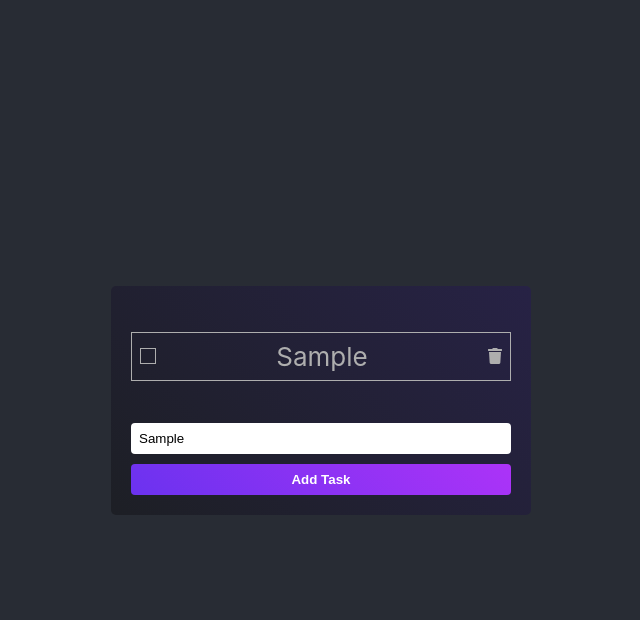
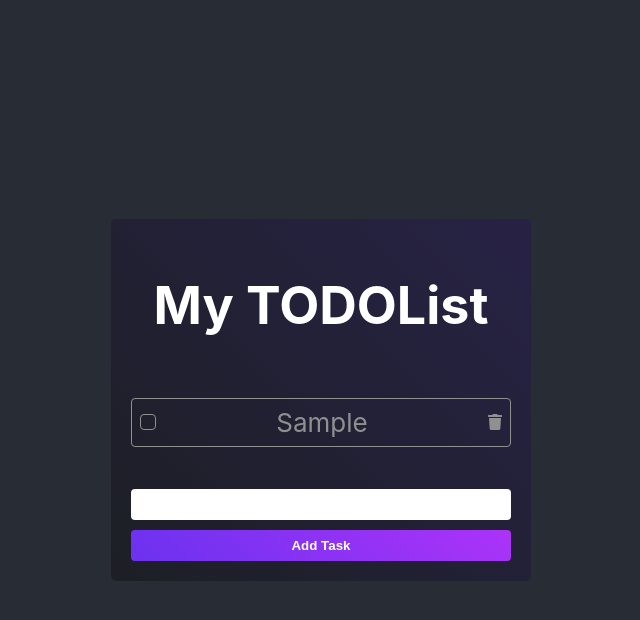
Before and after one commit to monicasalamanca/todolistHooks, a React (Create React App) app: page / in a window 1280 px wide. Both pictures are taken after typing "Sample" into the empty fields and a click on the button "Add Task". Shown: the top 620 px of the page, without its empty margins (319-959 px from the left). Built offline with nearby package versions, Linux system fonts and the light colour scheme.

Commit message:
added rest of css, as well finished and fixed all the logic

```diff
--- a/src/components/Main.js
+++ b/src/components/Main.js
@@ -26,6 +26,7 @@ const StyledInput = styled.input`
   padding: 8px 8px;
   border-radius: 4px;
   border: none;
+  text-align: center;
 `;
 
 const StyledList = styled.ul`
@@ -33,20 +34,22 @@ const StyledList = styled.ul`
   padding: 0;
 
   li {
-    border: 0.5px solid #aeaeae;
+    border: 1px solid #909090;
     display: flex;
     justify-content: space-between;
     padding: 8px;
-    color: #aeaeae;
+    color: #909090;
     margin-bottom: 16px;
+    border-radius: 4px;
 
     .simulateCheckbox {
-      border: 1px solid #aeaeae;
+      border: 1px solid #909090;
       width: 14px;
       height: 14px;
       margin: auto 0;
       position: relative;
       text-decoration: none;
+      border-radius: 4px;
 
       &.crossed + .cross {
         text-decoration: line-through;
@@ -75,10 +78,11 @@ const Main = () => {
   const setNewTask = () => {
     var taskObj = { title: newTask.current.value, done: false };
     setTask(prevState => prevState.concat(taskObj));
+    newTask.current.value = "";
   }
 
   const deleteTask = (tskToDel) => {
-    setTask(tasks.filter(task => task.title !== tskToDel))
+    setTask(tasks.filter((task, key) => key !== tskToDel))
   }
 
   const toggleTask = async (keyVal) => {
@@ -106,7 +110,7 @@ const Main = () => {
             }
           </span>
           <span className={ task.done ? `cross` : `` }>{task.title}</span>
-          <span className="trashcan" onClick={()=> deleteTask(task.title)}><i className="fas fa-trash"></i></span>
+          <span className="trashcan" onClick={()=> deleteTask(key)}><i className="fas fa-trash"></i></span>
         </li>
       ))
     )
@@ -114,6 +118,7 @@ const Main = () => {
 
   return (
     <StyledMain>
+      <h1>My TODOList</h1>
       <StyledList>{ listTasks(tasks) }</StyledList>
       <StyledInput type="text" ref={newTask} />
       <StyledButton onClick={() => setNewTask()} >Add Task</StyledButton>
```
Also changed, not shown: 1 other file (tests, documents, lock files or other folders).
